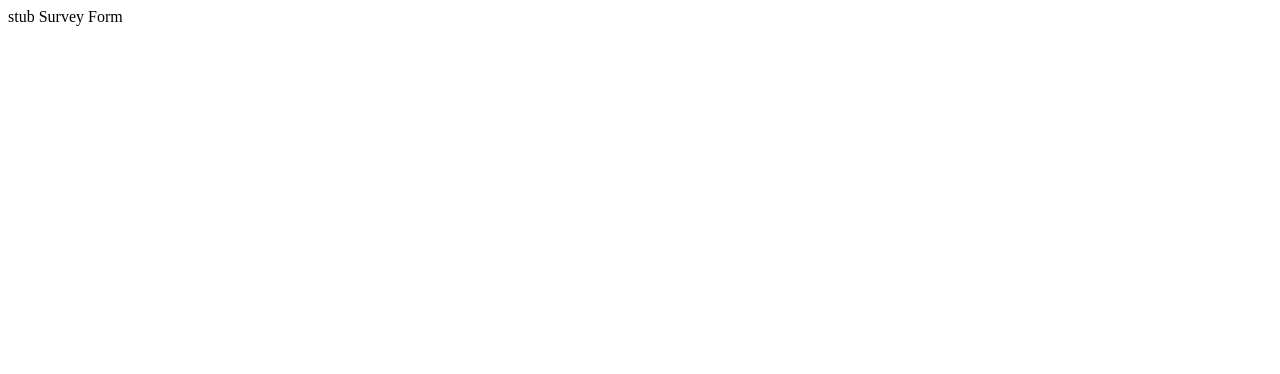
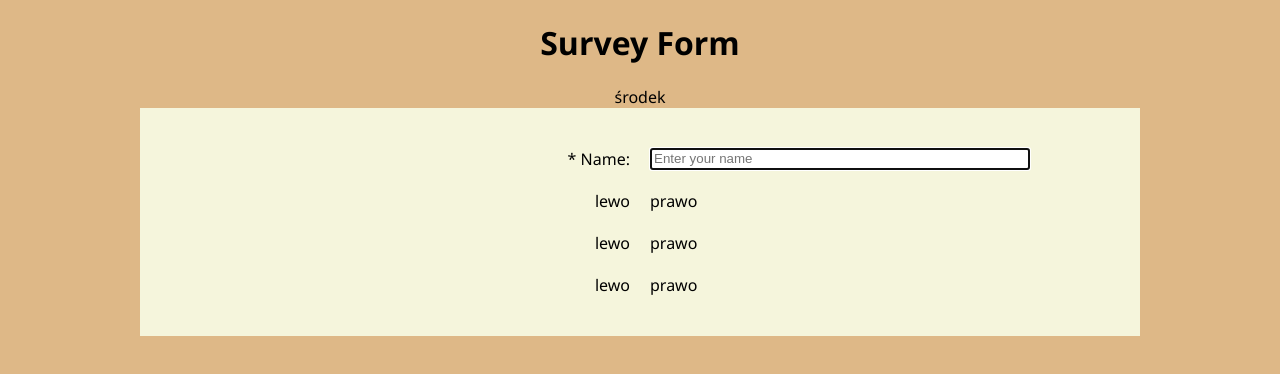
Before and after one commit to przbas/fCC, a plain HTML site: page survey-form/index.html in a window 1280 px wide. Drawn offline with Linux system fonts and the light colour scheme.

Commit message:
survey form begining

```diff
--- a/survey-form/index.html
+++ b/survey-form/index.html
@@ -5,8 +5,26 @@
     <meta name="viewport" content="width=device-width, initial-scale=1.0">
     <meta http-equiv="X-UA-Compatible" content="ie=edge">
     <title>Survey Form</title>
+    <link rel="stylesheet" href="style.css">
 </head>
 <body>
-    stub Survey Form
+    <h1 id="title">Survey Form</h1>
+    <div class="middle">środek</div>
+    <form id="survey-form" class="container" method="GET" action="https://crossorigin.me/https://freecodecamp.com">
+        <label class="left-side" id="name-label" for="name">* Name:</label>
+        <input class="right-side" autofocus type="text" name="name" id="name" placeholder="Enter your name">
+        <div class="left-side">lewo</div>
+        <div class="right-side">prawo</div>
+        <div class="left-side">lewo</div>
+        <div class="right-side">prawo</div>
+        <div class="left-side">lewo</div>
+        <div class="right-side">prawo</div>
+        </form>
+
+
+    <script src="https://cdn.freecodecamp.org/testable-projects-fcc/v1/bundle.js">
+        const projectName = 'survey-form';
+        localStorage.setItem('example_project', 'Survey Form');
+    </script>
 </body>
 </html>
--- /dev/null
+++ b/survey-form/style.css
@@ -0,0 +1,26 @@
+html,
+body {
+    background-color: burlywood;
+    text-align: center;
+    font-family: 'Segoe UI', Tahoma, Geneva, Verdana, sans-serif;
+}
+
+.container {
+    margin-left: auto;
+    margin-right: auto;
+    background-color: beige;
+    max-width: 800px;
+    display: grid;
+    grid-template-columns: 1fr 1fr;
+    padding: 30px 100px;
+}
+
+.left-side {
+    text-align: right;
+    margin: 10px;
+}
+
+.right-side {
+    text-align: left;
+    margin: 10px;
+}
```
